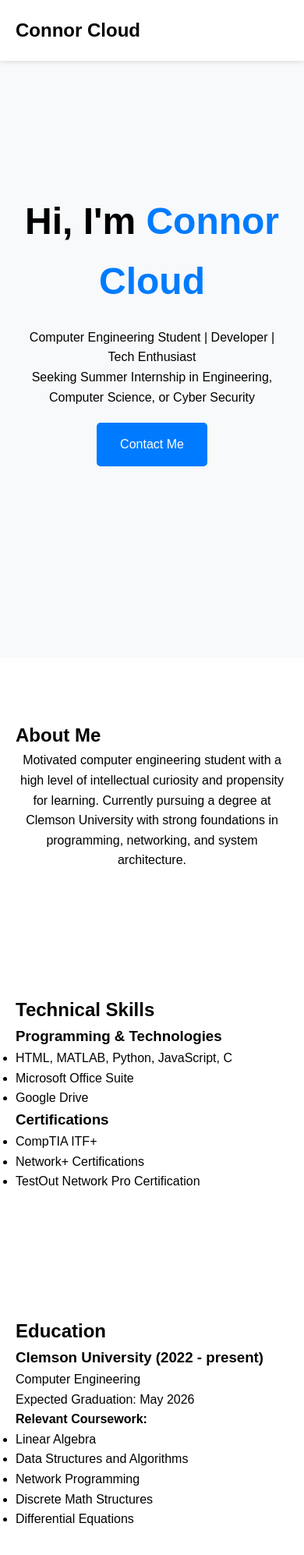
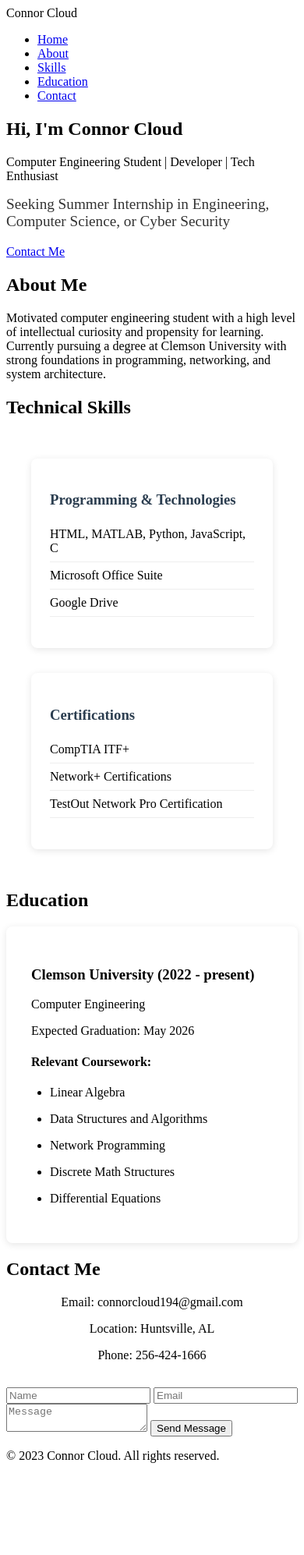
Before and after one commit to ccloud24/ccloud24.github.io, a plain HTML site: page index.html in a window 390 px wide. Shown: the top 1994 px of the page at 78% size. After the commit the page ends 1892 px from the top, so only its background shows below. Drawn offline with Linux system fonts and the light colour scheme.

Commit message:
Update styles.css

```diff
--- a/styles.css
+++ b/styles.css
@@ -1,220 +1,78 @@
-/* General Styles */
-* {
-    margin: 0;
-    padding: 0;
-    box-sizing: border-box;
+/* Add to your existing styles.css */
+
+:root {
+    --primary-color: #2c3e50;
+    --accent-color: #3498db;
+    --text-color: #333;
+    --background-color: #f5f6fa;
 }
 
-body {
-    font-family: 'Arial', sans-serif;
-    line-height: 1.6;
-    scroll-behavior: smooth;
+.skills-grid {
+    display: grid;
+    grid-template-columns: repeat(auto-fit, minmax(250px, 1fr));
+    gap: 2rem;
+    padding: 2rem;
 }
 
-section {
-    padding: 80px 20px;
+.skill-category {
+    background: white;
+    padding: 1.5rem;
+    border-radius: 8px;
+    box-shadow: 0 2px 10px rgba(0,0,0,0.1);
 }
 
-/* Navigation */
-#navbar {
-    position: fixed;
-    top: 0;
-    width: 100%;
-    display: flex;
-    justify-content: space-between;
-    align-items: center;
-    padding: 20px;
-    background: white;
-    box-shadow: 0 2px 5px rgba(0,0,0,0.1);
-    z-index: 1000;
+.skill-category h3 {
+    color: var(--primary-color);
+    margin-bottom: 1rem;
 }
 
-.logo {
-    font-size: 24px;
-    font-weight: bold;
+.skill-category ul {
+    list-style: none;
+    padding: 0;
 }
 
-.nav-links {
-    display: flex;
-    list-style: none;
+.skill-category ul li {
+    padding: 0.5rem 0;
+    border-bottom: 1px solid #eee;
 }
 
-.nav-links li {
-    margin: 0 20px;
+.education-item {
+    background: white;
+    padding: 2rem;
+    border-radius: 8px;
+    margin: 1rem 0;
+    box-shadow: 0 2px 10px rgba(0,0,0,0.1);
 }
 
-.nav-links a {
-    text-decoration: none;
-    color: #333;
-    transition: color 0.3s;
+.coursework {
+    margin-top: 1rem;
 }
 
-.nav-links a:hover {
-    color: #007bff;
+.coursework ul {
+    display: grid;
+    grid-template-columns: repeat(auto-fit, minmax(200px, 1fr));
+    gap: 1rem;
+    padding-left: 1.5rem;
 }
 
-/* Hero Section */
-#home {
-    height: 100vh;
-    display: flex;
-    align-items: center;
-    justify-content: center;
+.contact-info {
     text-align: center;
-    background: #f8f9fa;
+    margin-bottom: 2rem;
 }
 
-.hero h1 {
-    font-size: 48px;
-    margin-bottom: 20px;
-}
-
-.highlight {
-    color: #007bff;
-}
-
-.cta-button {
-    display: inline-block;
-    padding: 15px 30px;
-    background: #007bff;
-    color: white;
-    text-decoration: none;
-    border-radius: 5px;
-    margin-top: 20px;
-    transition: background 0.3s;
-}
-
-.cta-button:hover {
-    background: #0056b3;
-}
-
-/* About Section */
-.about-content {
-    display: flex;
-    align-items: center;
-    gap: 50px;
-    max-width: 1200px;
-    margin: 0 auto;
-}
-
-.about-content img {
-    width: 300px;
-    border-radius: 50%;
-}
-
-.skills ul {
-    display: flex;
-    flex-wrap: wrap;
-    gap: 10px;
-    list-style: none;
-    margin-top: 20px;
-}
-
-.skills li {
-    padding: 5px 15px;
-    background: #f0f0f0;
-    border-radius: 20px;
-}
-
-/* Projects Section */
-.projects-grid {
-    display: grid;
-    grid-template-columns: repeat(auto-fit, minmax(300px, 1fr));
-    gap: 30px;
-    max-width: 1200px;
-    margin: 0 auto;
-}
-
-.project-card {
-    background: white;
-    border-radius: 10px;
-    overflow: hidden;
-    box-shadow: 0 3px 10px rgba(0,0,0,0.1);
-}
-
-.project-card img {
-    width: 100%;
-    height: 200px;
-    object-fit: cover;
-}
-
-.project-card h3 {
-    padding: 20px;
-}
-
-.project-links {
-    padding: 20px;
-    display: flex;
-    gap: 10px;
-}
-
-.project-links a {
-    padding: 5px 10px;
-    background: #007bff;
-    color: white;
-    text-decoration: none;
-    border-radius: 5px;
-}
-
-/* Contact Section */
-.contact-container {
-    max-width: 800px;
-    margin: 0 auto;
-}
-
-#contact-form {
-    display: flex;
-    flex-direction: column;
-    gap: 20px;
-}
-
-#contact-form input,
-#contact-form textarea {
-    padding: 10px;
-    border: 1px solid #ddd;
-    border-radius: 5px;
-}
-
-#contact-form button {
-    padding: 15px;
-    background: #007bff;
-    color: white;
-    border: none;
-    border-radius: 5px;
-    cursor: pointer;
-}
-
-.social-links {
-    margin-top: 30px;
-    display: flex;
-    justify-content: center;
-    gap: 20px;
-}
-
-.social-links a {
-    font-size: 24px;
-    color: #333;
-}
-
-/* Footer */
-footer {
-    text-align: center;
-    padding: 20px;
-    background: #333;
-    color: white;
+.subtitle {
+    font-size: 1.2rem;
+    margin-top: 1rem;
+    color: var(--text-color);
 }
 
 /* Responsive Design */
 @media (max-width: 768px) {
-    .nav-links {
-        display: none;
+    .skills-grid {
+        grid-template-columns: 1fr;
     }
 
-    .about-content {
-        flex-direction: column;
-        text-align: center;
-    }
-
-    .burger {
-        display: block;
+    .coursework ul {
+        grid-template-columns: 1fr;
     }
 }
```
